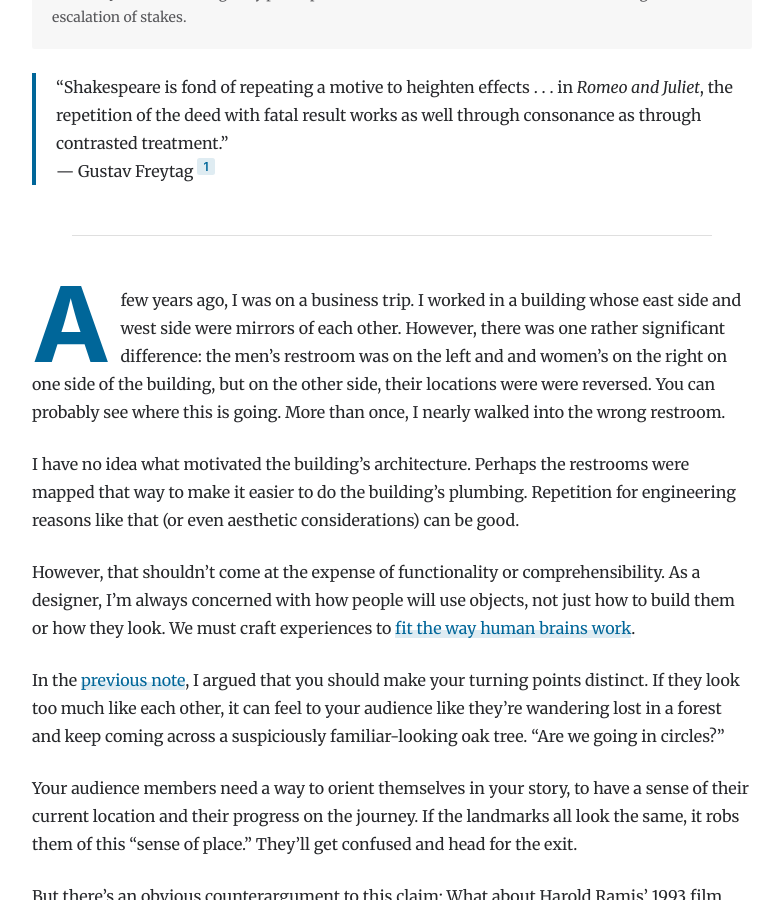
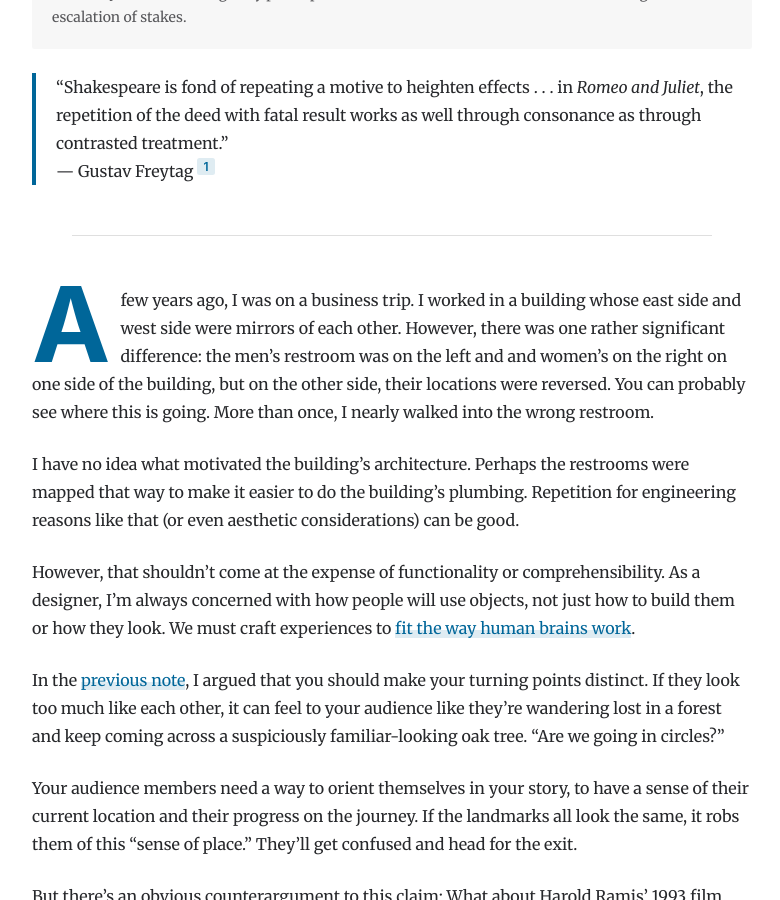
Before and after one commit to natelistrom/natelistrom.github.io, a Jekyll site: the page built from _posts/2025-11-04-purposeful-repetition.md, in a window 1280 px wide and 900 px high, scrolled down 499 px. Shown: the whole window, without its empty margins (248-1028 px from the left). Built offline with Jekyll 4.4.1, drawn with Linux system fonts in a browser that asks for light colours.

Commit message:
Fix typo

```diff
--- a/_posts/2025-11-04-purposeful-repetition.md
+++ b/_posts/2025-11-04-purposeful-repetition.md
@@ -13,7 +13,7 @@ reading_time: 5 min
 
 ---
 
-<p class="dropCap">A few years ago, I was on a business trip. I worked in a building whose east side and west side were mirrors of each other. However, there was one rather significant difference: the men&rsquo;s restroom was on the left and and women&rsquo;s on the right on one side of the building, but on the other side, their locations were were reversed. You can probably see where this is going. More than once, I nearly walked into the wrong restroom.</p>
+<p class="dropCap">A few years ago, I was on a business trip. I worked in a building whose east side and west side were mirrors of each other. However, there was one rather significant difference: the men&rsquo;s restroom was on the left and and women&rsquo;s on the right on one side of the building, but on the other side, their locations were reversed. You can probably see where this is going. More than once, I nearly walked into the wrong restroom.</p>
 
 I have no idea what motivated the building's architecture. Perhaps the restrooms were mapped that way to make it easier to do the building's plumbing. Repetition for engineering reasons like that (or even aesthetic considerations) can be good.
 
```
